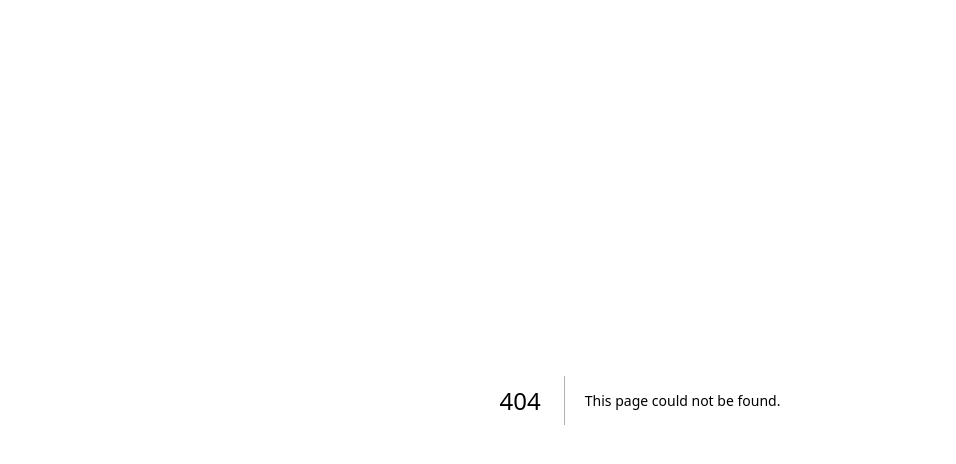
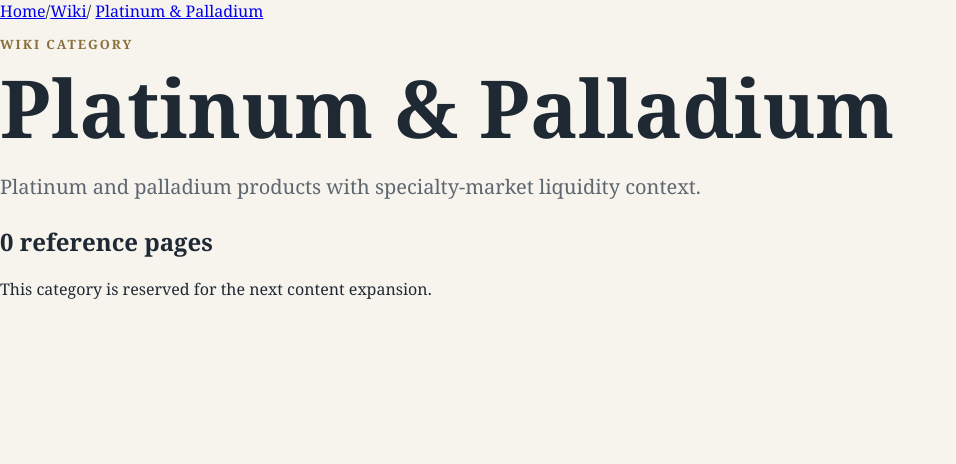
Before and after one commit to BryanFinnigan/tangible-value-v1, a Next.js app: page /wiki/platinum-palladium in a window 1280 px wide. Before the commit this address had no page. Shown: the top 464 px of the page, without its empty margins (0-956 px from the left). Built offline with nearby package versions, Linux system fonts and the light colour scheme.

Commit message:
Add platinum palladium wiki category page

```diff
--- /dev/null
+++ b/app/wiki/platinum-palladium/page.tsx
@@ -0,0 +1,11 @@
+import WikiCategoryPage from "@/components/WikiCategoryPage";
+
+export const metadata = {
+  title: "Platinum & Palladium Wiki | Tangible Value",
+  description: "Reference pages for platinum and palladium with specifications, melt value context, premiums, and resale notes.",
+  alternates: { canonical: "/wiki/platinum-palladium" },
+};
+
+export default function Page() {
+  return <WikiCategoryPage categoryPath="/wiki/platinum-palladium" />;
+}
```
